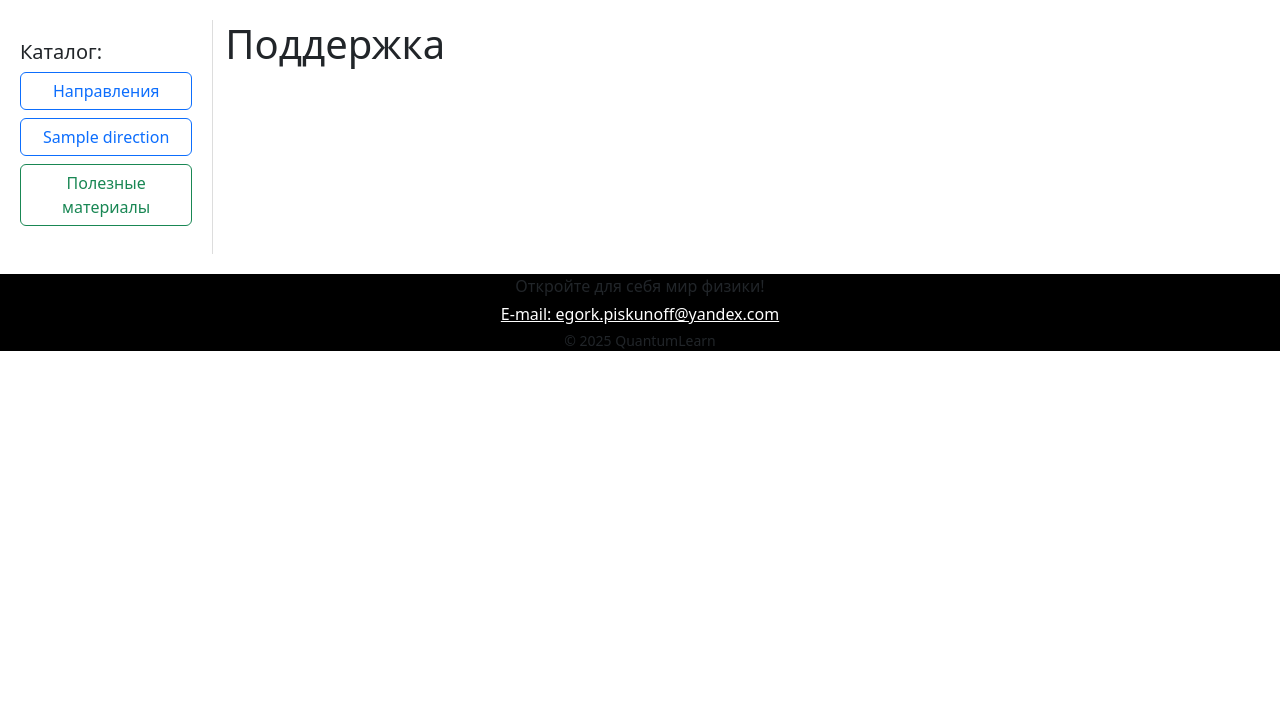
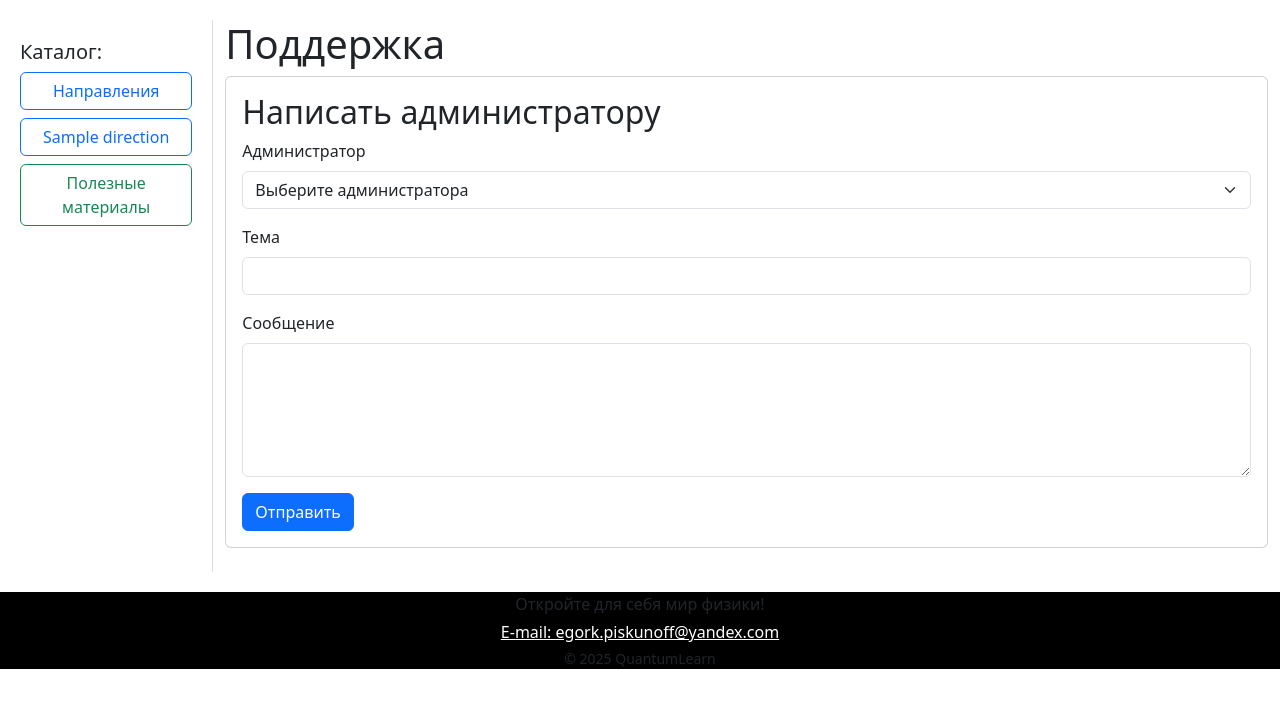
Before and after one commit to SlepovEgor24/WEB_proj, a Flask app: template templates/support.html in a window 1280 px wide. Shown: the part 93-800 px from the top of the page. Run offline with Flask 3, Linux system fonts and the light colour scheme; the template is opened without the code that fills it: most values are stand-ins (such as "Sample title", 1, 10 or a date in 2020); parts of the project's set-up code (start-up, migrations or seed data) failed here and were passed over.

Commit message:
update support.html final 0.0.1

```diff
--- a/templates/support.html
+++ b/templates/support.html
@@ -2,67 +2,99 @@
 {% block title %}Поддержка{% endblock %}
 {% block content %}
     <h1>Поддержка</h1>
-    {% if user and user.is_admin == 1 %}
-    <div class="admin-buttons text-end mb-3">
-        <button class="btn btn-primary" onclick="toggleAdminPopup()">Добавить администратора</button>
-        <button class="btn btn-danger" onclick="toggleRemoveAdminPopup()">Перестать быть админом</button>
-    </div>
-
-    <div id="adminPopup" class="popup">
-        <div class="popup-content">
-            <form method="post" action="{{ url_for('support') }}">
+    {% if error_message %}
+        <div class="alert alert-danger mt-3 alert-dismissible fade show" role="alert" id="errorAlert">
+            {{ error_message }}
+            <button type="button" class="btn-close" data-bs-dismiss="alert" aria-label="Close"></button>
+        </div>
+    {% endif %}
+    {% if success_message %}
+        <div class="alert alert-success mt-3 alert-dismissible fade show" role="alert" id="successAlert">
+            {{ success_message }}
+            <button type="button" class="btn-close" data-bs-dismiss="alert" aria-label="Close"></button>
+        </div>
+    {% endif %}
+    {% if warning_message %}
+        <div class="alert alert-warning mt-3 alert-dismissible fade show" role="alert" id="warningAlert">
+            {{ warning_message }}
+            <button type="button" class="btn-close" data-bs-dismiss="alert" aria-label="Close"></button>
+        </div>
+    {% endif %}
+    <div class="card mb-4">
+        <div class="card-body">
+            <h2 class="card-title">Написать администратору</h2>
+            <form method="POST" action="{{ url_for('support') }}">
+                <input type="hidden" name="action" value="send_message">
                 <div class="mb-3">
-                    <label for="email" class="form-label">Email пользователя</label>
-                    <input type="email" class="form-control" id="email" name="email" required>
+                    <label for="admin_id" class="form-label">Администратор</label>
+                    <select class="form-select" id="admin_id" name="admin_id" required>
+                        <option value="">Выберите администратора</option>
+                        {% for admin in admins %}
+                            <option value="{{ admin.id }}">{{ admin.name }} ({{ admin.email }})</option>
+                        {% endfor %}
+                    </select>
                 </div>
-                <input type="hidden" name="action" value="add_admin">
-                <button type="submit" class="btn btn-primary">Добавить</button>
-                {% if error_message %}
-                    <p class="text-danger mt-2">{{ error_message }}</p>
-                {% endif %}
+                <div class="mb-3">
+                    <label for="subject" class="form-label">Тема</label>
+                    <input type="text" class="form-control" id="subject" name="subject" required>
+                </div>
+                <div class="mb-3">
+                    <label for="body" class="form-label">Сообщение</label>
+                    <textarea class="form-control" id="body" name="body" rows="5" required></textarea>
+                </div>
+                <button type="submit" class="btn btn-primary">Отправить</button>
             </form>
         </div>
     </div>
-
-    <div id="removeAdminPopup" class="popup">
-        <div class="popup-content">
-            <p>Хотите отменить права администратора?</p>
-            <form method="post" action="{{ url_for('support') }}">
-                <input type="hidden" name="action" value="remove_admin">
-                <button type="submit" class="btn btn-primary me-2">Да</button>
-                <button type="button" class="btn btn-secondary" onclick="toggleRemoveAdminPopup()">Нет</button>
-            </form>
+    {% if user and user.is_admin == 1 %}
+        <div class="card mb-4">
+            <div class="card-header">
+                <h3>Панель администратора</h3>
+            </div>
+            <div class="card-body">
+                <div class="row">
+                    <div class="col-md-6">
+                        <h4>Назначить администратором</h4>
+                        <form method="POST" action="{{ url_for('support') }}">
+                            <input type="hidden" name="action" value="add_admin">
+                            <div class="mb-3">
+                                <label class="form-label">Email пользователя</label>
+                                <input type="email" class="form-control" name="email" required>
+                            </div>
+                            <button type="submit" class="btn btn-warning">Назначить</button>
+                        </form>
+                    </div>
+                    <div class="col-md-6">
+                        <h4>Исключить администратора</h4>
+                        <form method="POST" action="{{ url_for('support') }}">
+                            <input type="hidden" name="action" value="remove_admin">
+                            <div class="mb-3">
+                                <label class="form-label">Выберите администратора</label>
+                                <select class="form-select" name="admin_id" required>
+                                    <option value="">Выберите администратора</option>
+                                    {% for admin in admins %}
+                                        {% if admin.id != user.id %}
+                                            <option value="{{ admin.id }}">{{ admin.name }} ({{ admin.email }})</option>
+                                        {% endif %}
+                                    {% endfor %}
+                                </select>
+                            </div>
+                            <button type="submit" class="btn btn-danger">Исключить</button>
+                        </form>
+                    </div>
+                </div>
+            </div>
         </div>
-    </div>
     {% endif %}
-
     <script>
-        function toggleAdminPopup() {
-            const adminPopup = document.getElementById('adminPopup');
-            const removeAdminPopup = document.getElementById('removeAdminPopup');
-            adminPopup.style.display = adminPopup.style.display === 'block' ? 'none' : 'block';
-            if (removeAdminPopup.style.display === 'block') removeAdminPopup.style.display = 'none';
-        }
-
-        function toggleRemoveAdminPopup() {
-            const adminPopup = document.getElementById('adminPopup');
-            const removeAdminPopup = document.getElementById('removeAdminPopup');
-            removeAdminPopup.style.display = removeAdminPopup.style.display === 'block' ? 'none' : 'block';
-            if (adminPopup.style.display === 'block') adminPopup.style.display = 'none';
-        }
-
-        document.addEventListener('click', function(event) {
-            const adminPopup = document.getElementById('adminPopup');
-            const removeAdminPopup = document.getElementById('removeAdminPopup');
-            const addAdminButton = document.querySelector('button[onclick="toggleAdminPopup()"]');
-            const removeAdminButton = document.querySelector('button[onclick="toggleRemoveAdminPopup()"]');
-
-            if (adminPopup && !adminPopup.contains(event.target) && event.target !== addAdminButton) {
-                adminPopup.style.display = 'none';
-            }
-            if (removeAdminPopup && !removeAdminPopup.contains(event.target) && event.target !== removeAdminButton) {
-                removeAdminPopup.style.display = 'none';
-            }
+        document.addEventListener('DOMContentLoaded', function() {
+            setTimeout(function() {
+                const alerts = document.querySelectorAll('.alert');
+                alerts.forEach(alert => {
+                    const bsAlert = new bootstrap.Alert(alert);
+                    bsAlert.close();
+                });
+            }, 5000);
         });
     </script>
 {% endblock %}
```
